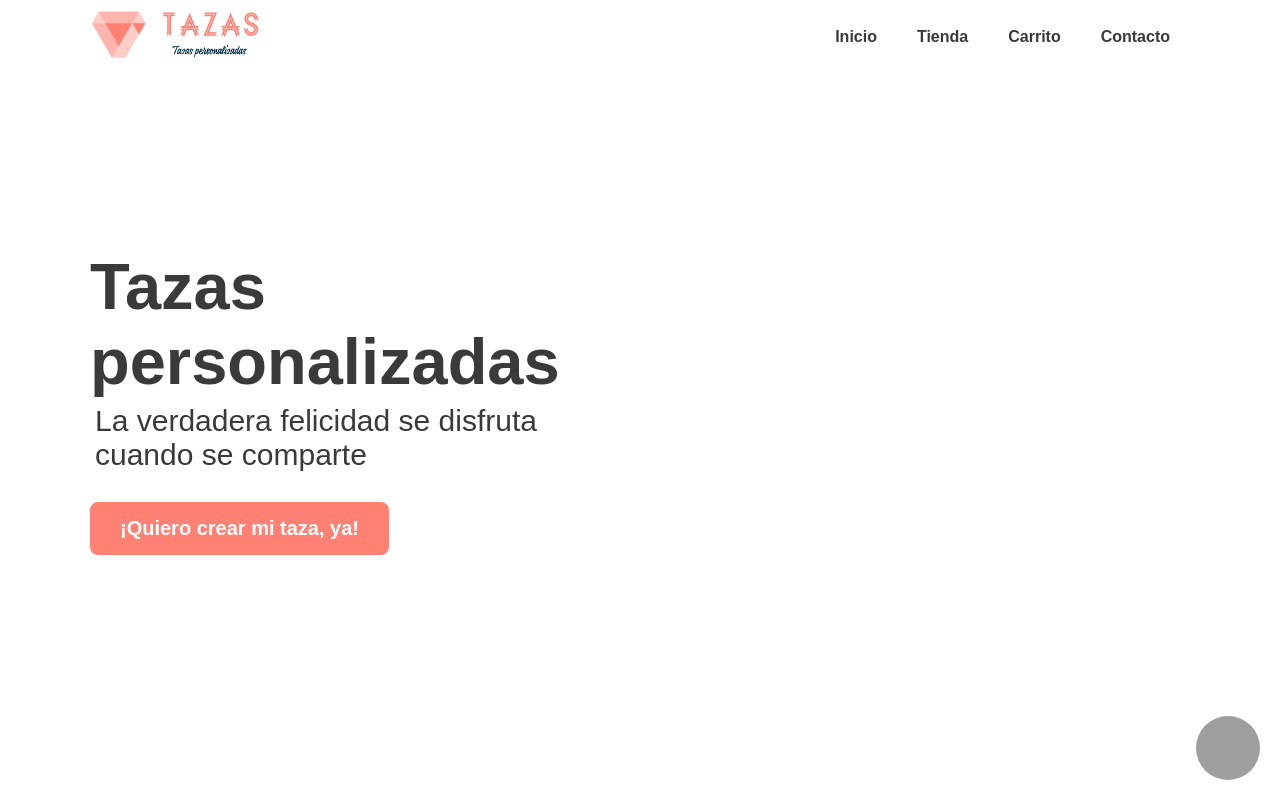
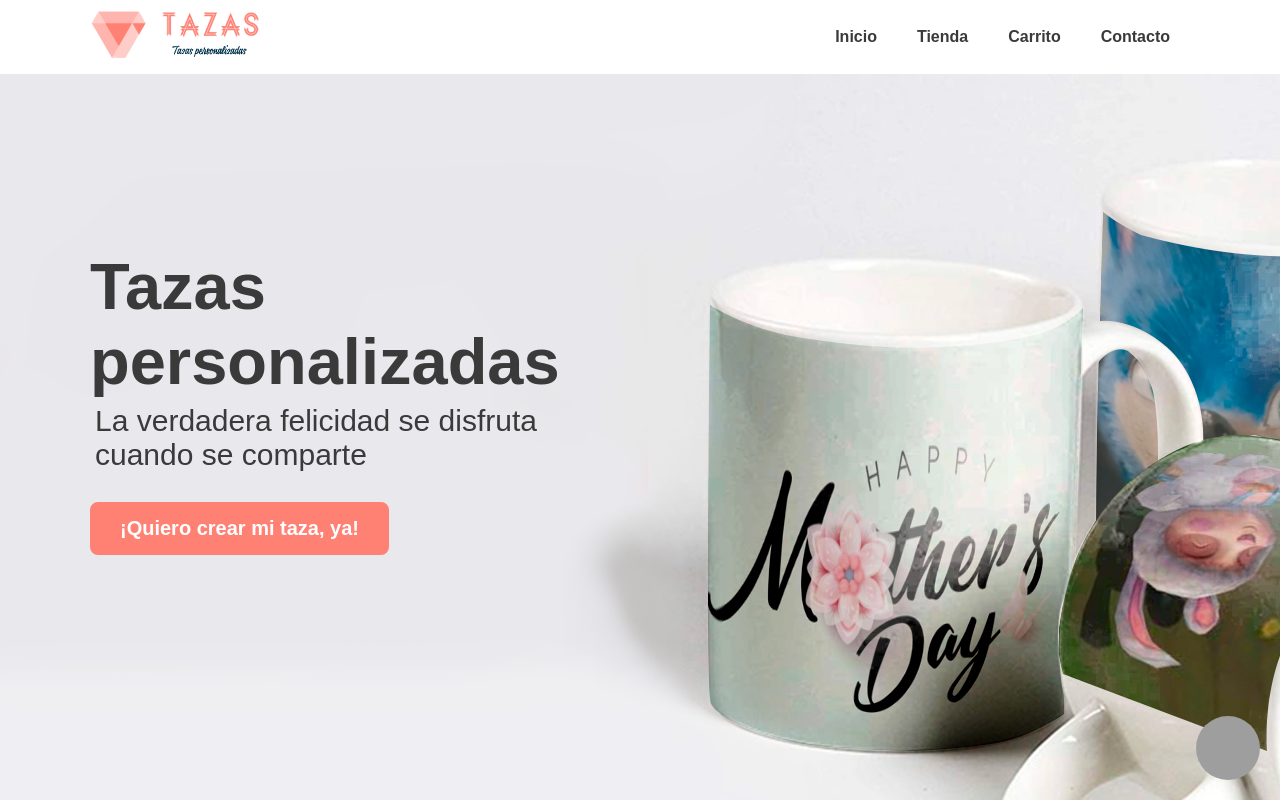
Before and after one commit to CarlosAscencioGarciaSayre/Proyecto_final_JS, a plain HTML site: page index.html in a window 1280 px wide. Shown: the top 802 px of the page. Drawn offline with nearby package versions, Linux system fonts and the light colour scheme; the site is published under a folder, as on GitHub Pages, so addresses that start at the root find nothing; grey boxes are pictures that could not be loaded.

Commit message:
Update styles.css

```diff
--- a/styles.css
+++ b/styles.css
@@ -131,7 +131,7 @@ img.btn-whatsapp:hover {
     width: 100%;
     display: flex;
     justify-content: center;
-    background-image: url("/banner_3.png");
+    background-image: url("./banner_3.png");
 }
 
 .hero {
```
